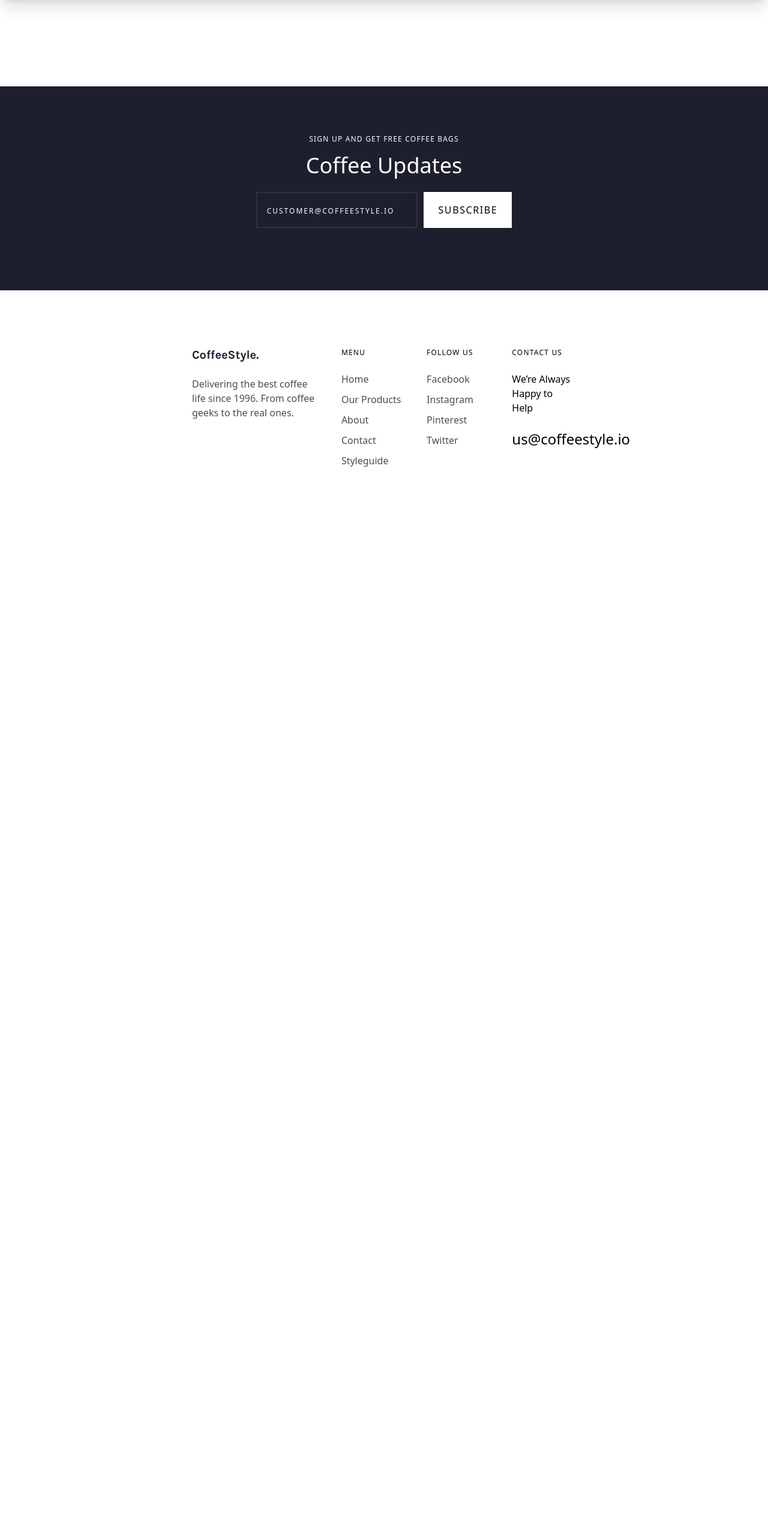
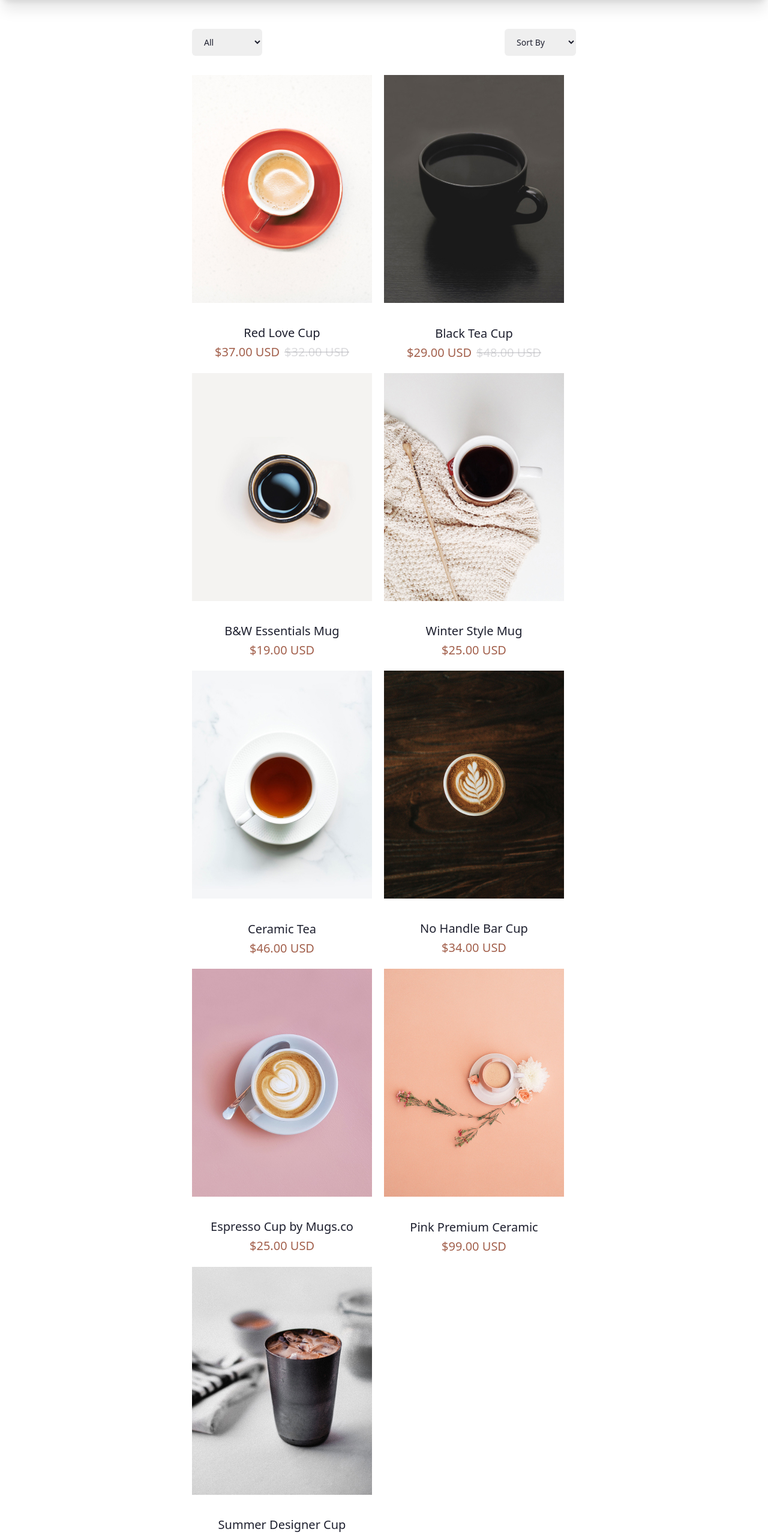
Before and after one commit to IskDev0/CoffeeStyle, a Nuxt app: page /products in a window 1280 px wide. Shown: the part 80-2644 px from the top of the page at 60% size. Before the commit the page ends 908 px from the top, so only its background shows below. Built offline with nearby package versions, Linux system fonts and the light colour scheme.

Commit message:
Added products page and temporary filtration

```diff
--- a/components/HomeProductsList.vue
+++ b/components/HomeProductsList.vue
@@ -3,16 +3,82 @@
     <div class="flex flex-wrap gap-x-5 gap-y-12">
       <ProductItem
           :product="product"
-          v-for="product in products"
+          v-for="product in homeProducts"
           :key="product.id"/>
     </div>
     <div class="flex justify-center mt-10">
-      <MainButton color="blue">See all</MainButton>
+      <MainButton color="blue"><NuxtLink to="/products">See all</NuxtLink></MainButton>
     </div>
   </div>
 </template>
 
-<script setup>
+<script setup lang="ts">
 import ProductItem from "./ProductItem";
-import products from "/products.json"
+const homeProducts = ref<ProductType[]>(
+    [
+      {
+        "id": 1,
+        "title": "Red Love Cup",
+        "price": 37.00,
+        "image": "/cups/cup-1.jpg",
+        "discount": 32
+      },
+      {
+        "id": 2,
+        "title": "Black Tea Cup",
+        "price": 29.00,
+        "image": "/cups/cup-2.jpg",
+        "discount": 48
+      },
+      {
+        "id": 3,
+        "title": "B&W Essentials Mug",
+        "price": 19.00,
+        "image": "/cups/cup-3.jpg",
+        "discount": false
+      },
+      {
+        "id": 4,
+        "title": "Winter Style Mug",
+        "price": 25.00,
+        "image": "/cups/cup-4.jpg",
+        "discount": false
+      },
+      {
+        "id": 5,
+        "title": "Ceramic Tea",
+        "price": 46.00,
+        "image": "/cups/cup-5.jpg",
+        "discount": false
+      },
+      {
+        "id": 6,
+        "title": "No Handle Bar Cup",
+        "price": 34.00,
+        "image": "/cups/cup-6.jpg",
+        "discount": false
+      },
+      {
+        "id": 7,
+        "title": "Espresso Cup by Mugs.co",
+        "price": 25.00,
+        "image": "/cups/cup-7.jpg",
+        "discount": false
+      },
+      {
+        "id": 8,
+        "title": "Pink Premium Ceramic",
+        "price": 99.00,
+        "image": "/cups/cup-8.jpg",
+        "discount": false
+      },
+      {
+        "id": 9,
+        "title": "Summer Designer Cup",
+        "price": 29.00,
+        "image": "/cups/cup-9.jpg",
+        "discount": false
+      }
+    ]
+)
 import MainButton from "~/components/UI/MainButton";</script>
--- a/components/ProductsList.vue
+++ b/components/ProductsList.vue
@@ -1,7 +1,14 @@
 <template>
-
+<ProductItem
+v-for="product in productsStore.sortedProducts"
+:product="product"
+:key="product.id"
+/>
 </template>
 
 <script setup>
+import ProductItem from "./ProductItem";
+import {useProductsStore} from "../stores/products";
 
+const productsStore = useProductsStore()
 </script>
--- /dev/null
+++ b/components/SortProducts.vue
@@ -0,0 +1,41 @@
+<template>
+  <div class="flex justify-between">
+  <select v-model="priceSelect" @change="sortByPrice(Number(priceSelect))" class="py-3 px-4 pr-9 block border-gray-200 rounded-md text-sm focus:border-blue-500 focus:ring-blue-500">
+    <option selected value="0">All</option>
+    <option value="20">1-20$</option>
+    <option value="30">21-30$</option>
+    <option value="50">31-50$</option>
+  </select>
+  <select class="py-3 px-4 pr-9 block border-gray-200 rounded-md text-sm focus:border-blue-500 focus:ring-blue-500">
+    <option disabled selected>Sort By</option>
+    <option>New</option>
+    <option>Old</option>
+  </select>
+  </div>
+</template>
+
+<script setup lang="ts">
+import {useProductsStore} from "~/stores/products";
+const productsStore = useProductsStore()
+
+const priceSelect = ref<number>(0)
+
+onMounted(() => {
+  productsStore.sortedProducts = productsStore.products
+})
+
+const sortByPrice = (priceSelect:number) => {
+  if (priceSelect === 0){
+    productsStore.sortedProducts = productsStore.products
+  }
+  if (priceSelect === 20){
+    productsStore.sortedProducts = productsStore.products.filter(product => product.price > 1 && product.price < 20)
+  }
+  else if (priceSelect === 30){
+    productsStore.sortedProducts = productsStore.products.filter(product => product.price > 20 && product.price < 30)
+  }
+  else if (priceSelect === 50){
+    productsStore.sortedProducts = productsStore.products.filter(product => product.price > 30 && product.price < 50)
+  }
+}
+</script>
--- a/components/TheHeader.vue
+++ b/components/TheHeader.vue
@@ -4,10 +4,10 @@
     <nav>
       <ul class="flex items-center gap-8">
         <li class="text-xs uppercase tracking-widest transition ease-in-out duration-300 relative hover-link">
-          <NuxtLink>Home</NuxtLink>
+          <NuxtLink to="/">Home</NuxtLink>
         </li>
         <li class="text-xs uppercase tracking-widest transition ease-in-out duration-300 relative hover-link">
-          <NuxtLink>Our Products</NuxtLink>
+          <NuxtLink to="/products">Our Products</NuxtLink>
         </li>
         <li class="text-xs uppercase tracking-widest transition ease-in-out duration-300 relative hover-link">
           <NuxtLink>Blog</NuxtLink>
--- /dev/null
+++ b/pages/products/index.vue
@@ -0,0 +1,14 @@
+<template>
+<section class="w-1/2 mx-auto">
+  <SortProducts/>
+  <div class="flex flex-wrap gap-5 mt-8">
+  <ProductsList />
+  </div>
+</section>
+</template>
+
+<script setup>
+
+import ProductsList from "../../components/ProductsList";
+import SortProducts from "../../components/SortProducts";
+</script>
--- /dev/null
+++ b/stores/products.ts
@@ -0,0 +1,12 @@
+import {defineStore} from "pinia";
+import productsList from "/products.json"
+
+export const useProductsStore = defineStore('products', () => {
+    const products = ref<ProductType[]>(productsList)
+
+    const sortedProducts = ref<ProductType[]>()
+
+    return {
+        products, sortedProducts
+    }
+})
--- a/utils/productType.ts
+++ b/utils/productType.ts
@@ -1,6 +1,7 @@
 type ProductType = {
+    id: number
     title: string,
     price: number,
     image: string,
-    discount: number
+    discount: number | boolean
 }
```
